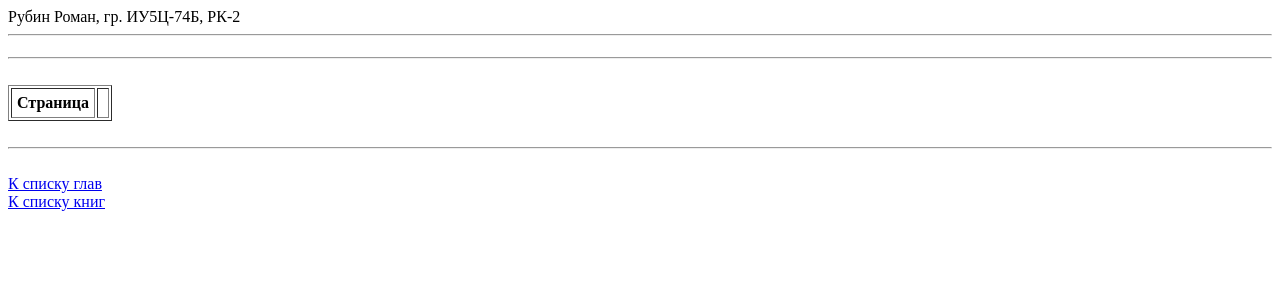
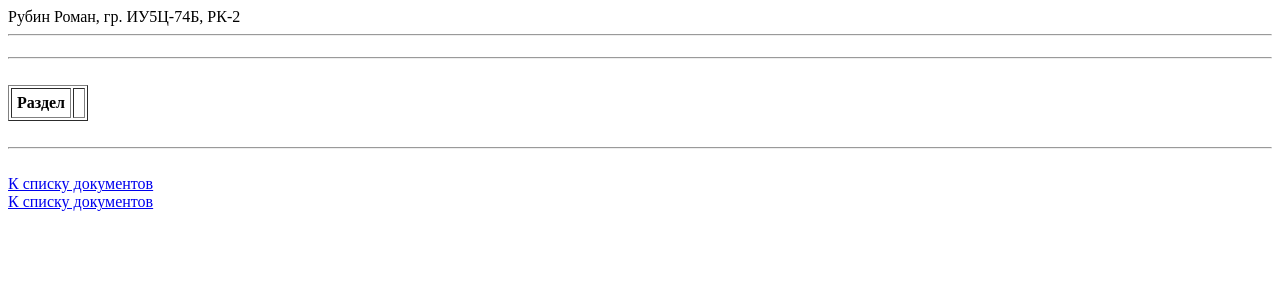
Before and after one commit to W33tra/RIP4Course, a Django app: template RK2/templates/chapter/detail.html in a window 1280 px wide. Shown: the top 300 px of the page. Run offline with Django 3.2, Linux system fonts and the light colour scheme; the template is opened without the code that fills it, so the values that code supplies are empty.

Commit message:
Update detail.html

```diff
--- a/RK2/templates/chapter/detail.html
+++ b/RK2/templates/chapter/detail.html
@@ -8,13 +8,13 @@
 
     <table border="1" cellpadding="5">
     <tr>
-        <th>Страница</th>
+        <th>Раздел</th>
         <th>{{ chapter.page }}</th>
     </tr>
     </table>
     <br><hr><br>
-    <a href="/app/chapterslist">К списку глав</a>
+    <a href="/app/chapterslist">К списку документов</a>
     <br>
-    <a href="/app/bookslist">К списку книг</a>
+    <a href="/app/bookslist">К списку документов</a>
 
 {% endblock %}
```
